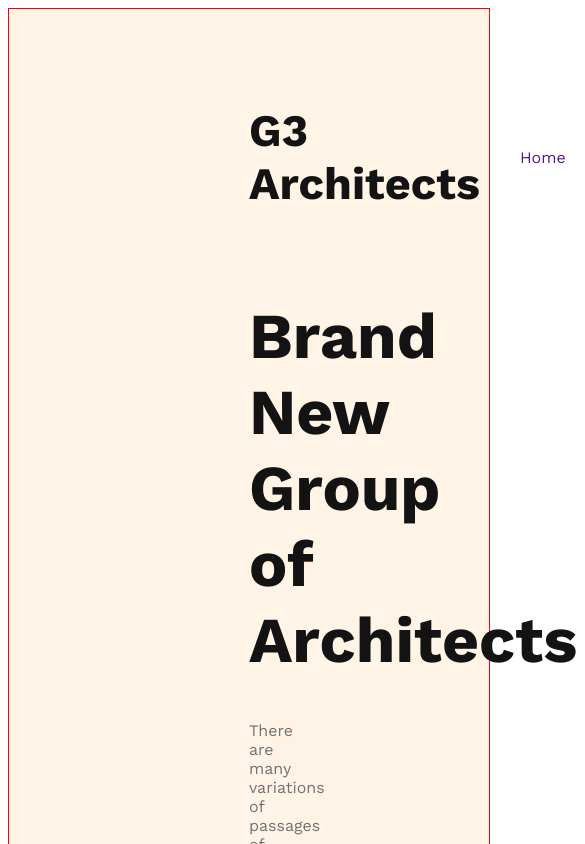
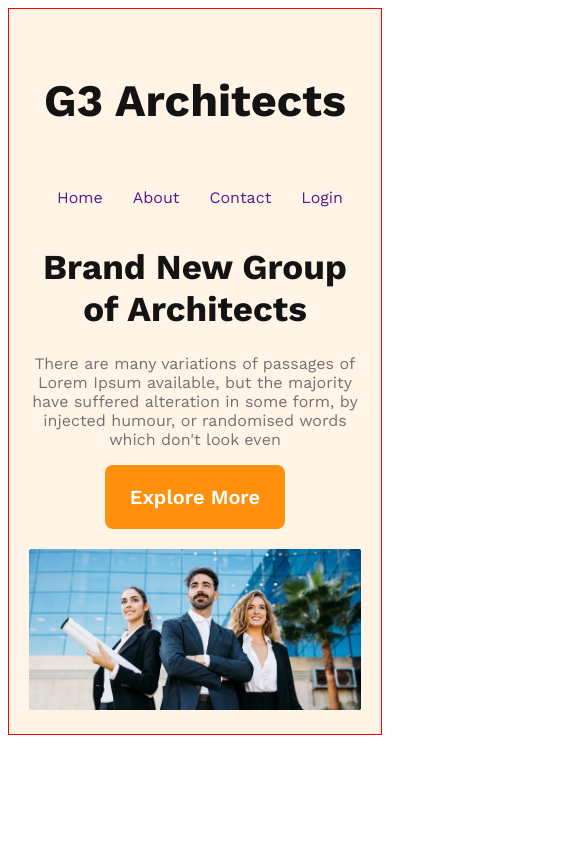
Before and after one commit to Diptaroy72/g3-architect-website, a plain HTML site: page index.html in a window 390 px wide. Shown: the top 844 px of the page, 585 px wide, since content can reach past the window. Drawn offline with nearby package versions, Linux system fonts and the light colour scheme.

Commit message:
header done with responsivr

```diff
--- a/styles/architect.css
+++ b/styles/architect.css
@@ -10,7 +10,14 @@
 }
 
 .btn-primary{
-
+    border-radius: 8px;
+    background: #FF900E;
+    font-size: 20px;
+    color: #FFF;
+    font-weight: 600;
+    border: 0;
+    padding: 20px 25px;
+    cursor: pointer;
 }
 
 /* Header Styles */
@@ -58,6 +65,7 @@ nav li a{
 
 .banner img{
     width: 100%;
+    margin-top: 20px;
 }
 
 .banner-title{
@@ -69,3 +77,32 @@ nav li a{
     color:  #727272;
     font-weight: 400;
 }
+
+/* Responsive Media queary */
+
+/* Monile devices */
+
+@media screen and (max-width: 575px) {
+    header{
+        padding: 20px;
+    }
+    nav{
+        flex-direction: column;
+    }
+    .banner-title{
+        font-size: 35px;
+    }
+
+}
+
+/* other devices */
+
+@media screen and (min-width:575px) and (max-width: 960px) {
+    nav{
+        flex-direction: column;
+    }
+    header{
+        padding: 50px;
+    }
+
+}
```
